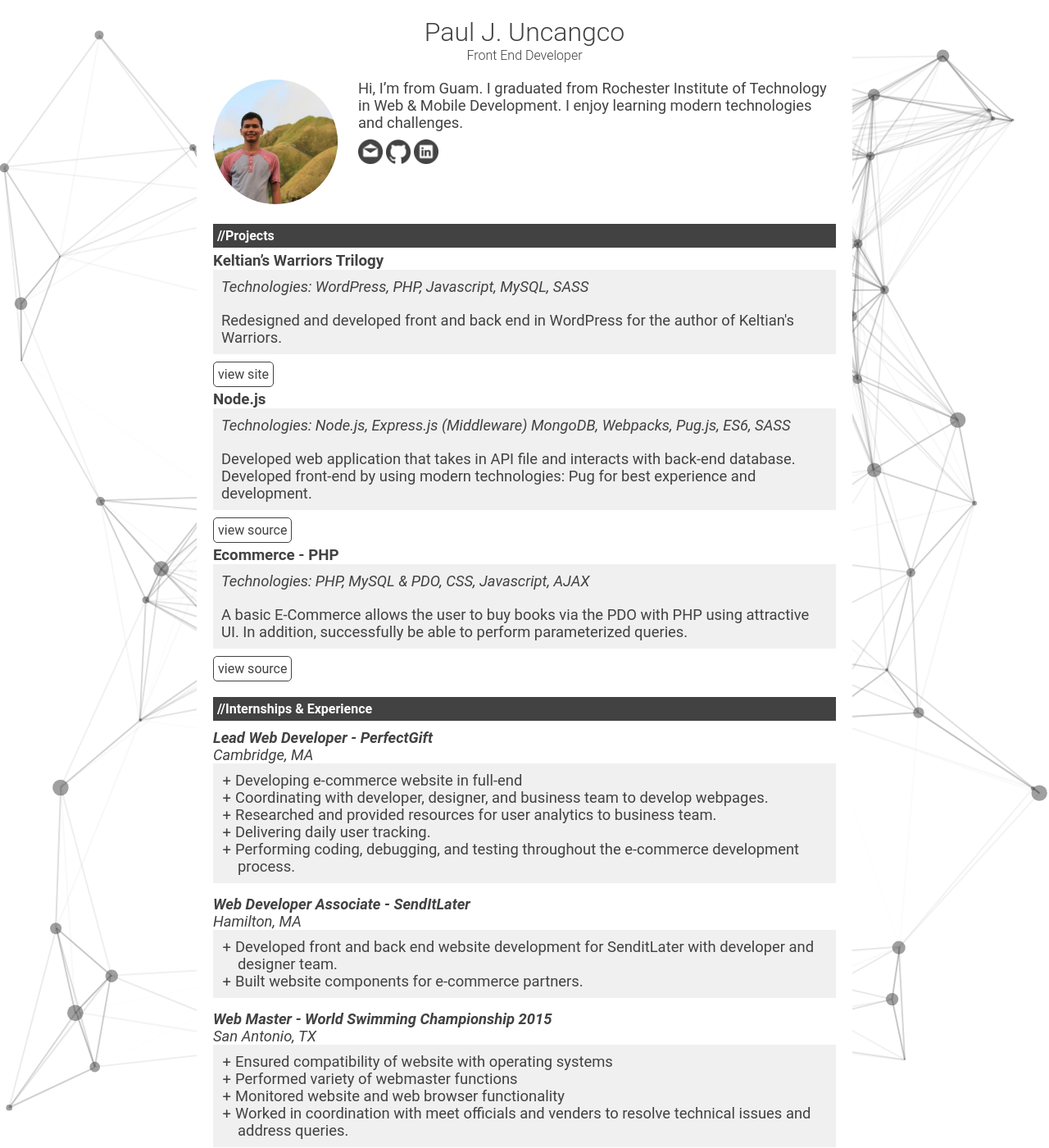
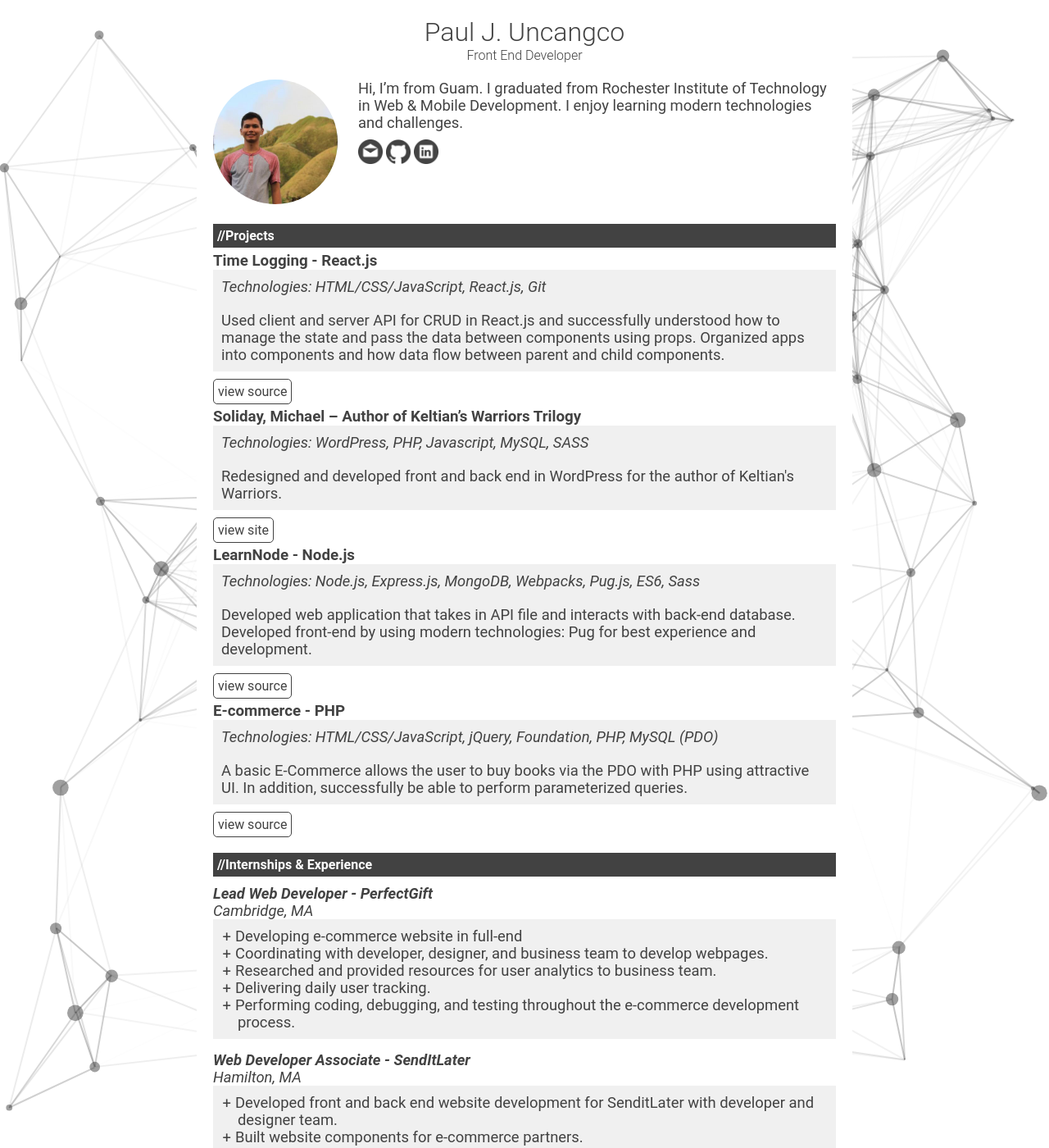
Before and after one commit to islanderTron/islandertron.github.io, a Jekyll site: the page built from index.md, in a window 1280 px wide and 1400 px high. Shown: the whole window at 82% size. Built offline with Jekyll 4.4.1, drawn with Linux system fonts in a browser that asks for light colours.

Commit message:
Edit my projects description

```diff
--- a/_includes/projects.html
+++ b/_includes/projects.html
@@ -1,6 +1,17 @@
 <h2>//Projects</h2>
 <div class="project">
-    <h3>Keltian’s Warriors Trilogy</h3>
+    <h3>Time Logging - React.js</h3>
+    <div class="open">
+        <p>Technologies: HTML/CSS/JavaScript, React.js, Git</p>
+        <p>Used client and server API for CRUD in React.js and successfully understood how to manage the state and pass the data between components using props.  Organized apps into components and how data flow between parent and child components.</p>
+        <div class="link">
+            <a href="https://github.com/islanderTron/time-logging" target="_blank">view source</a>
+        </div>
+    </div>
+</div>
+
+<div class="project">
+    <h3>Soliday, Michael – Author of Keltian’s Warriors Trilogy</h3>
     <div class="open">
         <p>Technologies: WordPress, PHP, Javascript, MySQL, SASS</p>
         <p>Redesigned and developed front and back end in WordPress for the author of Keltian's Warriors.</p>
@@ -11,18 +22,18 @@
 </div>
 
 <div class="project">
-    <h3>Node.js</h3>
+    <h3>LearnNode - Node.js</h3>
     <div class="open">
-        <p>Technologies: Node.js, Express.js (Middleware) MongoDB, Webpacks, Pug.js, ES6, SASS</p>
-        <p>Developed web application that takes in API file and interacts with back-end database. Developed front-end by using modern technologies: Pug for best experience and development.</p>
-        <div class="link"><a href="https://github.com/islanderTron/nodejs-lab" target="_blank">view source</a></div>
+        <p>Technologies: Node.js, Express.js, MongoDB, Webpacks, Pug.js, ES6, Sass</p>
+        <p>Developed web application that takes in API file and interacts with back-end database. Developed front-end by using modern technologies: Pug for best experience and development. </p>
+        <div class="link"><a href="https://github.com/islanderTron/LearnNode" target="_blank">view source</a></div>
     </div>
 </div>
 
 <div class="project">
-    <h3>Ecommerce - PHP</h3>
+    <h3>E-commerce - PHP</h3>
     <div class="open">
-        <p>Technologies: PHP, MySQL & PDO, CSS, Javascript, AJAX </p>
+        <p>Technologies: HTML/CSS/JavaScript, jQuery, Foundation, PHP, MySQL (PDO) </p>
         <p>A basic E-Commerce allows the user to buy books via the PDO with PHP using attractive UI. In addition, successfully be able to perform parameterized queries.</p>
         <div class="link"><a href="https://github.com/islanderTron/Ecommerce" target="_blank">view source</a></div>
     </div>
```
